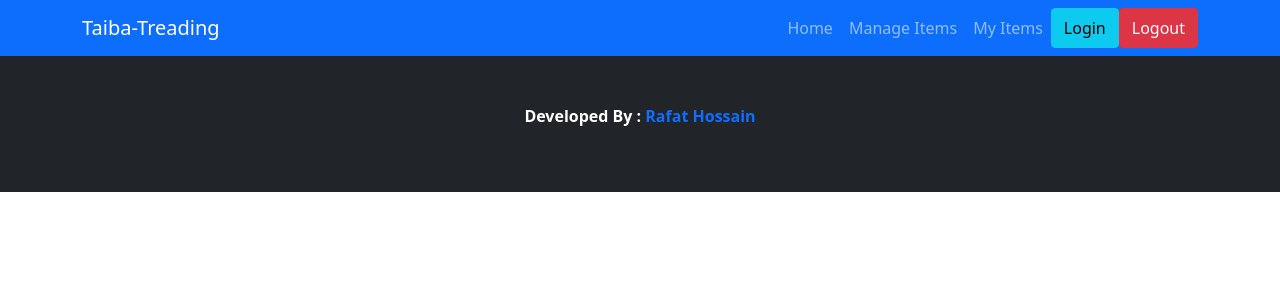
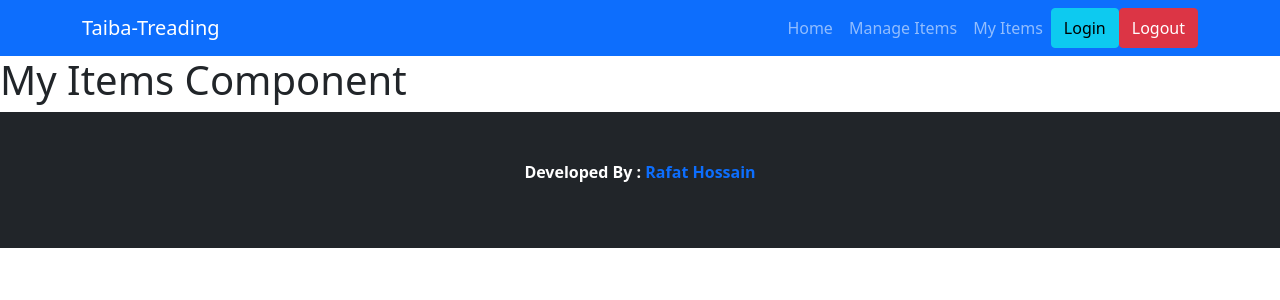
Before and after one commit to Rafat-Web-Developer/taiba-treading-client, a React (Create React App) app: page /myItems in a window 1280 px wide. Shown: the top 300 px of the page. Built offline with nearby package versions, Linux system fonts and the light colour scheme.

Commit message:
Create MyItems component

```diff
--- a/src/App.js
+++ b/src/App.js
@@ -5,6 +5,7 @@ import "bootstrap/dist/css/bootstrap.min.css";
 import { Route, Routes } from "react-router-dom";
 import Home from "./Pages/Home/Home";
 import ManageItems from "./Pages/ManageItems/ManageItems";
+import MyItems from "./Pages/MyItems/MyItems";
 
 function App() {
   return (
@@ -16,6 +17,7 @@ function App() {
           path="/manageItems"
           element={<ManageItems></ManageItems>}
         ></Route>
+        <Route path="/myItems" element={<MyItems></MyItems>}></Route>
       </Routes>
       <Footer></Footer>
     </div>
--- /dev/null
+++ b/src/Pages/MyItems/MyItems.js
@@ -0,0 +1,11 @@
+import React from "react";
+
+const MyItems = () => {
+  return (
+    <div>
+      <h1>My Items Component</h1>
+    </div>
+  );
+};
+
+export default MyItems;
```
